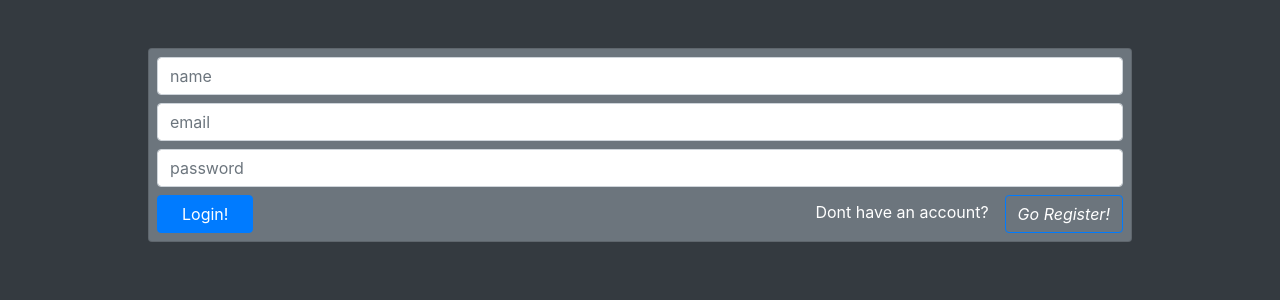
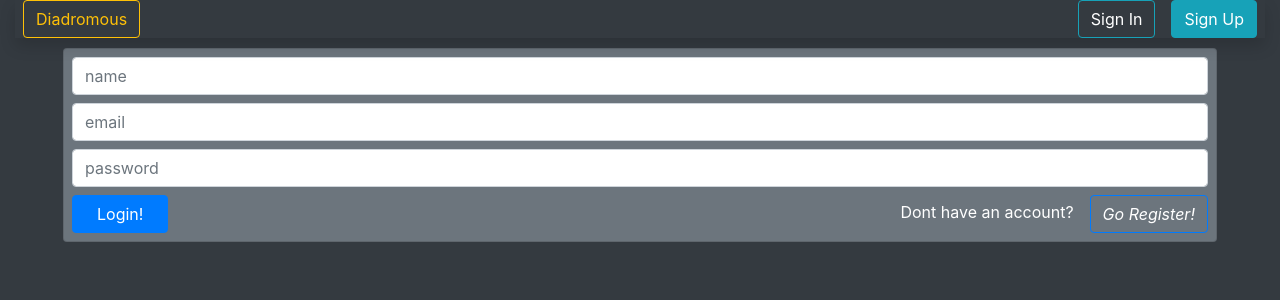
Before and after one commit to gregodiaz/diadromous-react, a React (Create React App) app: page /login in a window 1280 px wide. Shown: the top 300 px of the page. Built offline with nearby package versions, Linux system fonts and the light colour scheme; no server answers.

Commit message:
Sanctum csrf token cookie in login and register.

```diff
--- a/public/index.html
+++ b/public/index.html
@@ -25,9 +25,9 @@
       work correctly both with client-side routing and a non-root public URL.
       Learn how to configure a non-root public URL by running `npm run build`.
     -->
-    <title>React App</title>
+    <title>Diadromous</title>
   </head>
-  <body class='container h-100 bg-dark'>
+  <body class='bg-dark'>
     <noscript>You need to enable JavaScript to run this app.</noscript>
     <div id="root"></div>
     <!--
--- /dev/null
+++ b/src/components/functionals/NavBar/index.jsx
@@ -0,0 +1,50 @@
+import React, { useEffect, useState } from 'react';
+import { useNavigate } from 'react-router-dom';
+
+export default function NavBar({ children }) {
+  const navigate = useNavigate();
+
+  const [token, setToken] = useState()
+
+  const handleSignOut = () => {
+    window.sessionStorage.removeItem('token')
+    setToken(null)
+  }
+
+  useEffect(() => {
+    setToken(window.sessionStorage.getItem('token'))
+  }, [window.location.pathname])
+
+  return (
+    <div>
+      <div className='container-fluid position-fixed fixed-top'>
+        <div className='bg-dark shadow d-flex justify-content-between'>
+          <div className='btn btn-outline-warning mx-2' onClick={() => navigate('/')}>
+            Diadromous
+          </div>
+          <div>
+            {
+              !token ?
+                <div>
+                  <button className='btn btn-outline-info text-white mx-2' onClick={() => navigate('/login')}>
+                    Sign In
+                  </button>
+                  <button className='btn btn-info text-white mx-2' onClick={() => navigate('/register')}>
+                    Sign Up
+                  </button>
+                </div> :
+                <div className='text-white'>
+                  <button className='btn btn-info text-white' onClick={handleSignOut}>
+                    Sign Out
+                  </button>
+                </div>
+            }
+          </div>
+        </div>
+      </div>
+      <div className='mt-5'>
+        {children}
+      </div>
+    </div>
+  )
+};
--- a/src/components/functionals/Sign/index.jsx
+++ b/src/components/functionals/Sign/index.jsx
@@ -2,16 +2,13 @@ import React, { useEffect, useState } from 'react';
 import { useNavigate } from 'react-router-dom';
 
 import { signRequest } from '../../../services/SingService';
+import NavBar from '../NavBar';
 
 export default function Sign() {
   const navigate = useNavigate()
 
   const [uri, setUri] = useState()
-  const [body, setBody] = useState({
-    name: '',
-    email: '',
-    password: '',
-  })
+  const [body, setBody] = useState({ name: '', email: '', password: '', })
 
   const oppositeUri = uri === 'login' ? 'register' : 'login';
 
@@ -42,6 +39,7 @@ export default function Sign() {
   }, [window.location.pathname])
 
   return (
+    <NavBar>
       <div className='container-fluid w-auto m-5'>
         <div className="card bg-secondary text-white">
           <form className='card-body p-2' onSubmit={handleSubmit}>
@@ -66,5 +64,6 @@ export default function Sign() {
           </form>
         </div>
       </div>
+    </NavBar>
   )
 };
--- a/src/components/functionals/TravelDetail/index.jsx
+++ b/src/components/functionals/TravelDetail/index.jsx
@@ -4,6 +4,7 @@ import { useParams } from 'react-router-dom';
 import { getTravel } from '../../../services/TravelService';
 
 import LoadingSpinner from '../../presentionals/LoadingSpinner';
+import NavBar from '../../functionals/NavBar';
 import { Back, Buy, Next, Prev } from '../../functionals/Buttons';
 import { CardHeader, CardBodyLi } from './style';
 
@@ -31,6 +32,7 @@ export default function TravelDetail() {
   }, [params.id]);
 
   return (
+    <NavBar>
       <div className='container-fluid w-auto m-5'>
         {
           !isLoading ?
@@ -83,5 +85,6 @@ export default function TravelDetail() {
             </div>
         }
       </div>
+    </NavBar>
   );
 };
--- a/src/components/presentionals/TravelTable/index.jsx
+++ b/src/components/presentionals/TravelTable/index.jsx
@@ -1,10 +1,12 @@
 import React from 'react';
 
 import Travels from '../../functionals/Travels';
+import NavBar from '../../functionals/NavBar';
 
 export default function TravelTable() {
 
   return (
+    <NavBar>
       <div className='container'>
         <table className='table table-striped table-dark table-hover'>
           <thead>
@@ -24,5 +26,6 @@ export default function TravelTable() {
           <Travels />
         </table>
       </div>
+    </NavBar>
   );
 };
--- a/src/services/SingService/index.jsx
+++ b/src/services/SingService/index.jsx
@@ -1,11 +1,12 @@
 const baseUrl = process.env.REACT_APP_BASE_URL;
 
 export const signRequest = async (body, signType) => {
-  const url = `${baseUrl}api/${signType}`
+  await fetch(`${baseUrl}sanctum/csrf-cookie`)
 
-  const response = await fetch(url,
+  const response = await fetch(`${baseUrl}api/${signType}`,
     {
       method: 'POST',
+      credentials: 'include',
       headers: {
         'Accept': 'application/json',
         'Content-Type': 'application/json',
@@ -13,7 +14,6 @@ export const signRequest = async (body, signType) => {
       body: JSON.stringify(body)
     }
   );
-
   const data = await response.json();
 
   return data;
```
Also changed, not shown: public/manifest.json. Lines whose indentation alone changed are shown as unchanged.
